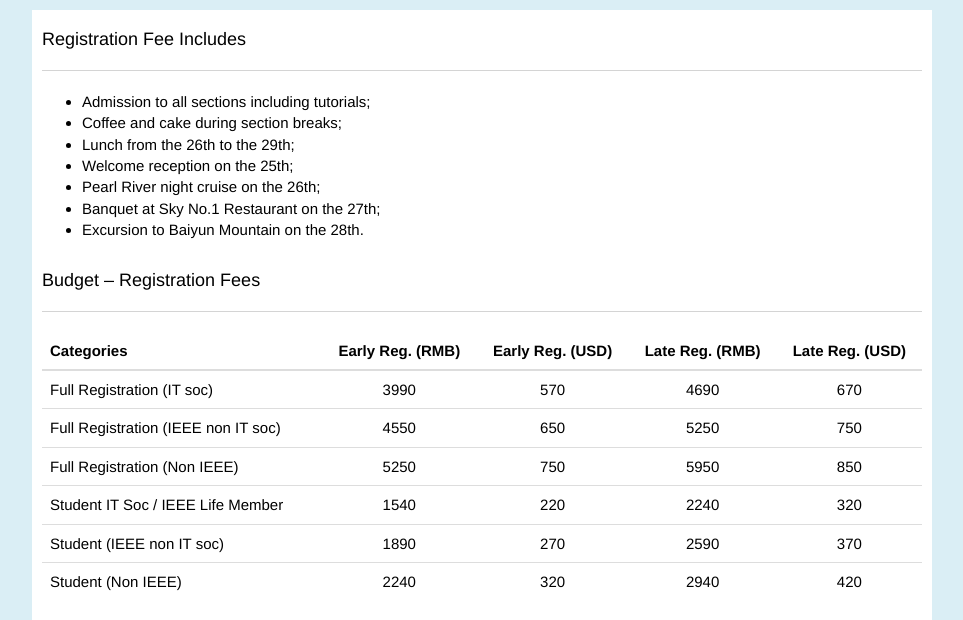
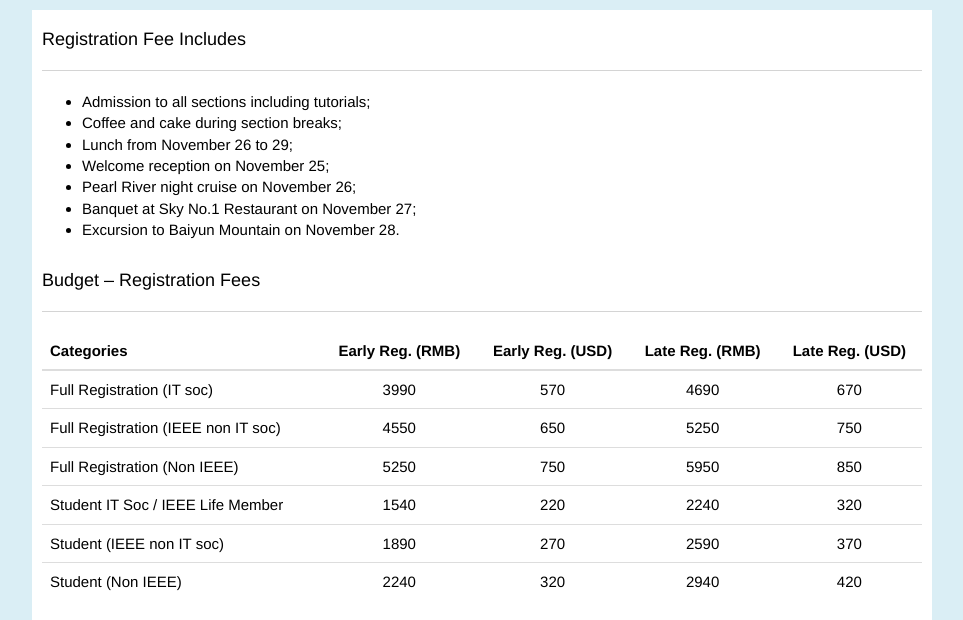
Before and after one commit to ym13349140/ITW2018, a Flask app: page /registration in a window 1280 px wide. Shown: the part 735-1355 px from the top of the page, without its empty margins (158-1121 px from the left). Run offline with Flask 2, Linux system fonts and the light colour scheme; some libraries are stand-ins or nearby versions.

Commit message:
会议修改

```diff
--- a/ITW/templates/accommodation/accommodation.html
+++ b/ITW/templates/accommodation/accommodation.html
@@ -2,7 +2,7 @@
     <section class="row">
         <h4>Accommodation<hr></h4>
 
-        The following hotels are within walking distance to the conference venue. The local team can coordinate the booking when needed.
+        The following hotels are within walking distance to the conference venue.
 
         <h4><strong>1、Sun Yat-sen Kaifeng Hotel</strong></h4>
         <p>Price: 500 – 700 RMB / night</p>
--- a/ITW/templates/committee/committee.html
+++ b/ITW/templates/committee/committee.html
@@ -44,6 +44,6 @@
     <section class="row">
         <h4>Local Arrangement</h4>
         <p>Zijing Chen - Sun Yat-sen University, China</p>
-
+        <p>Jiongyue Xing - Sun Yat-sen University, China</p>
     </section>
 </article>
--- a/ITW/templates/navbar.html
+++ b/ITW/templates/navbar.html
@@ -13,11 +13,11 @@
           <ul id="sub-menu1" class="dropdown-menu">
             <li><a href="{{ url_for('program.glance') }}" class="content-tab level-2">At a Glance</a></li>
             <li><a href="{{ url_for('program.full_program') }}" class="content-tab level-2">Full Program</a></li>
+            <li><a href="{{ url_for('program.plenary_talks') }}" class="content-tab level-2">Plenary Talks</a></li>
             <li><a href="{{ url_for('program.invited_papers') }}" class="content-tab level-2">Invited Papers</a></li>
             <li><a href="{{ url_for('program.tutorial_call') }}" class="content-tab level-2">Tutorial Call</a></li>
             <li><a href="{{ url_for('program.social_events') }}" class="content-tab level-2">Social Events</a></li>
-            <li><a href="{{ url_for('program.plenary_talks') }}" class="content-tab level-2">Plenary Talks</a></li>
-          </ul>
+            </ul>
         </li>
 
         <li class="{% if tab == 'committee' %}active{% endif %}">
--- a/ITW/templates/program/social_events.html
+++ b/ITW/templates/program/social_events.html
@@ -38,7 +38,7 @@
             <hr>
         </h4>
         <p>
-            The banquet will take place in Guangzhou Sky No.1 Restaurant. You will not only be delighted by the authentic Cantonese cuisine, but also by the restaurant’s unique design.
+            The banquet will take place at Guangzhou Sky No.1 Restaurant. You will not only be delighted by the authentic Cantonese cuisine, but also by the restaurant’s unique design.
         </p>
          <div class="row">
             <div class="col-md-6">
--- a/ITW/templates/registration/registration.html
+++ b/ITW/templates/registration/registration.html
@@ -4,11 +4,11 @@
         <ul>
             <li>Admission to all sections including tutorials;</li>
             <li>Coffee and cake during section breaks;</li>
-            <li>Lunch from the 26th to the 29th;</li>
-            <li>Welcome reception on the 25th;</li>
-            <li>Pearl River night cruise on the 26th;</li>
-            <li>Banquet at Sky No.1 Restaurant on the 27th;</li>
-            <li>Excursion to Baiyun Mountain on the 28th.</li>
+            <li>Lunch from November 26 to 29;</li>
+            <li>Welcome reception on November 25;</li>
+            <li>Pearl River night cruise on November 26;</li>
+            <li>Banquet at Sky No.1 Restaurant on November 27;</li>
+            <li>Excursion to Baiyun Mountain on November 28.</li>
         </ul>
     </section>
     <section class="row">
--- a/ITW/templates/travel/guangzhou.html
+++ b/ITW/templates/travel/guangzhou.html
@@ -7,7 +7,7 @@
             <iframe width="100%" height="300px" src="https://www.youtube.com/embed/IWn99zJe77g" frameborder="0" allowfullscreen></iframe>
         </div>
         <div>
-            <p>Guangzhou, also traditionally known as Canton, is the third city in mainland China after Beijing and Shanghai. It is often referred as the southern capital of China. Bred by the Pearl River (Zhu Jiang), the city has over 2000 years’ history continuously written by its people’s enterprising spirit and open-mindedness. It has been a major terminus of the ancient Maritime Silk Road and continues to play an important role in China’s recent Bell and Road initiatives. The twice-a-year Canton Fair galvanizes merchants around the world, still being the oldest and largest trade fair of China. Forbes ranked Guangzhou the best commercial city in mainland China.</p>
+            <p>Guangzhou, also traditionally known as Canton, is the third city in mainland China after Beijing and Shanghai. It is often referred as the southern capital of China. Bred by the Pearl River (Zhu Jiang), the city has over 2000 years’ history continuously written by its people’s enterprising spirit and open-mindedness. It has been a major terminus of the ancient Maritime Silk Road and continues to play an important role in China’s recent Belt and Road Initiative. The twice-a-year Canton Fair galvanizes merchants around the world, still being the oldest and largest trade fair of China. Forbes ranked Guangzhou the best commercial city in the mainland.</p>
 
             <p>Coming to Guangzhou, you can experience the city’s vibrant culture of traditional and modern, oriental and western, delicate but pragmatic. The Chen Clan Academy demonstrates the traditional Cantonese architecture and shows you rich ancient artifacts. The Sun Yat-sen Memorial Hall exhibits the city’s revolutionary past and shows you China’s footprints towards modernization. The Shamian Island, home of rich western architectures, is a tranquil reminders of the colonial European period. The Canton Tower, the city’s modern landmark, oversees the booming skyscrapers represented by the IFC Tower, the City Library, the Guangdong Museum, the Guangzhou Opera House and many others. </p>
         </div>
@@ -16,6 +16,6 @@
     <section class="row">
         <p>Of course, Cantonese cuisine is the city’s global ambassador as this is the major cuisine that you can taste in any Chinatown. Cantonese cuisine distinguishes by its freshness and exquisite taste that is only culminated by light seasoning. Yum Cha (drinking tea) is an indispensable part of Cantonese life. It means not only drinking a cup of fragrant tea, but also enjoying a large variety of Dim Sum (a steam basket of fine food). This is how the Cantonese cultivate their lives, meeting family and friends, making up for the lost time and envisaging the future.</p>
         <p class="text-center"><img src="{{ url_for('static', filename='images/Yum_cha.jpg') }}"></p>
-        <p>More details of visiting Guangzhou can be found in <a href="http://www.visitgz.com/html/English/">here</a>.</p>
+        <p>More details of visiting Guangzhou can be found in <a href="http://www.visitgz.com/html/English/" target="_blank">here</a>.</p>
     </section>
 </article>
--- a/ITW/templates/travel/hongkong.html
+++ b/ITW/templates/travel/hongkong.html
@@ -4,7 +4,7 @@
             <hr>
         </h4>
         <div>
-            <p>Guangzhou is 120km northwest of Hong Kong. You may come to Guangzhou by transiting in Hong Kong. The most convenient ways of travelling to Hong Kong from Guangzhou include train and coach. The Guangzhou – Hong Kong Express Train runs every 50mins and the journey takes two hours. You can embark a train from the Guangzhou East Railway Station. The train will terminate in Hong Kong Hung Hum Railway Station. Alternatively, you can also take a coach which will consume you a three-hour journey.</p>
+            <p>Guangzhou is 120km northwest of Hong Kong. You may come to Guangzhou by transiting in Hong Kong. The most convenient ways of travelling to Hong Kong from Guangzhou include train and coach. The Guangzhou – Hong Kong Express Train runs every 50mins and the journey takes two hours. You can embark a train from the Guangzhou East Railway Station. The train will terminate in Hong Kong Hung Hum Railway Station. Alternatively, you can also take a coach which will take three hours.</p>
             <p>Understanding that some of our participants may need to go to Hong Kong for the 2018 Turbo Conference, travel agent will be onsite during ITW 2018. You can purchase your tickets through the agent.</p>
         </div>
     </section>
--- a/ITW/templates/travel/sysu.html
+++ b/ITW/templates/travel/sysu.html
@@ -7,7 +7,7 @@
             <iframe width="100%" height="300px" src="https://www.youtube.com/embed/65XAnde7b1w" frameborder="0" allowfullscreen></iframe>
         </div>
         <div>
-            <p><a href="http://www.sysu.edu.cn/2012/en/index.htm" target="_blank">Sun Yat-sen University</a>, founded by Dr. Sun Yat-sen and with an educational tradition spanning over 100 years, is a preeminent University in mainland China. With the continuously support of the national and provincial governments, Sun Yat-sen University is now a modern and comprehensive university that enjoys a reputation as a domestic top-tier university and a renowned university worldwide. With five campuses spanning across Guangzhou, Zhuhai and Shenzhen, and ten affiliated hospitals, the University is striving to become a world-class university and a global center for learning.</p>
+            <p><a href="http://www.sysu.edu.cn/2012/en/index.htm" target="_blank">Sun Yat-sen University</a>, founded by Dr. Sun Yat-sen and with an educational tradition spanning over 100 years, is a preeminent university in mainland China. With the continuously support of the national and provincial governments, Sun Yat-sen University is now a modern and comprehensive university that enjoys a reputation as a domestic top-tier university and a renowned university worldwide. With five campuses spanning across Guangzhou, Zhuhai and Shenzhen, and ten affiliated hospitals, the University is striving to become a world-class university and a global center for learning.</p>
             <p>The University has a solid multidisciplinary foundation of humanities, social sciences, natural sciences, medical sciences, and engineering. Its motto of </p>
             <p style="text-align: center; font-family: 微软雅黑"><b>博学 &nbsp;&nbsp; 审问 &nbsp;&nbsp; 深思 &nbsp;&nbsp; 明辨 &nbsp;&nbsp; 笃行</b></p>
             <p>constituted by Dr. Sun Yat-sen, guilds its students and staffs’ continuous endeavor in searching for the truth and serving the society. The University also enjoys one of the most beautiful campuses in mainland China. The Guangzhou south campus is home to many historic buildings and artifacts and this is where the ITW 2018 will take place.</p>
--- a/ITW/templates/venue/venue.html
+++ b/ITW/templates/venue/venue.html
@@ -34,7 +34,7 @@
             <hr>
         </h4>
         <p>1) By Taxi: cost ~ 200 RMB, time ~ 50 mins, <a href="{{ url_for('main.show_driver') }}" target="_blank">show the driver</a></p>
-        <p>2) By Airport Express Shuttle: cost ~ 20 RMB, time ~ 1 hr. Line 6(To <i>New Pearl River International Hotel</i>) </p>
+        <p>2) By Airport Express Shuttle: cost ~ 20 RMB, time ~ 1 hr. Line 6 (To New Pearl River International Hotel) </p>
         <p>3) By Metro: cost 12 RMB, time ~ 1 hr 30 mins</p>
         <div><img src="{{ url_for('static', filename='images/venue/route1.png') }}" width="90%"></div>
         <br>
```
